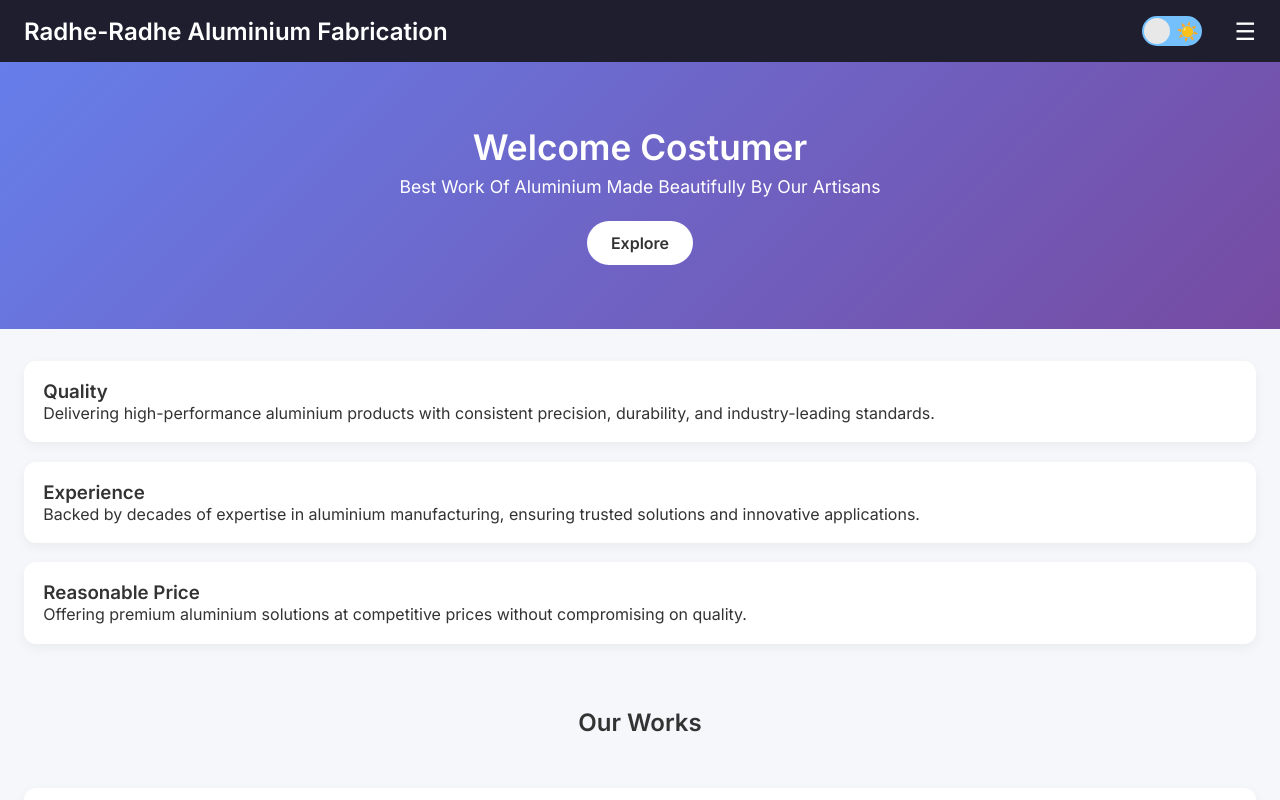
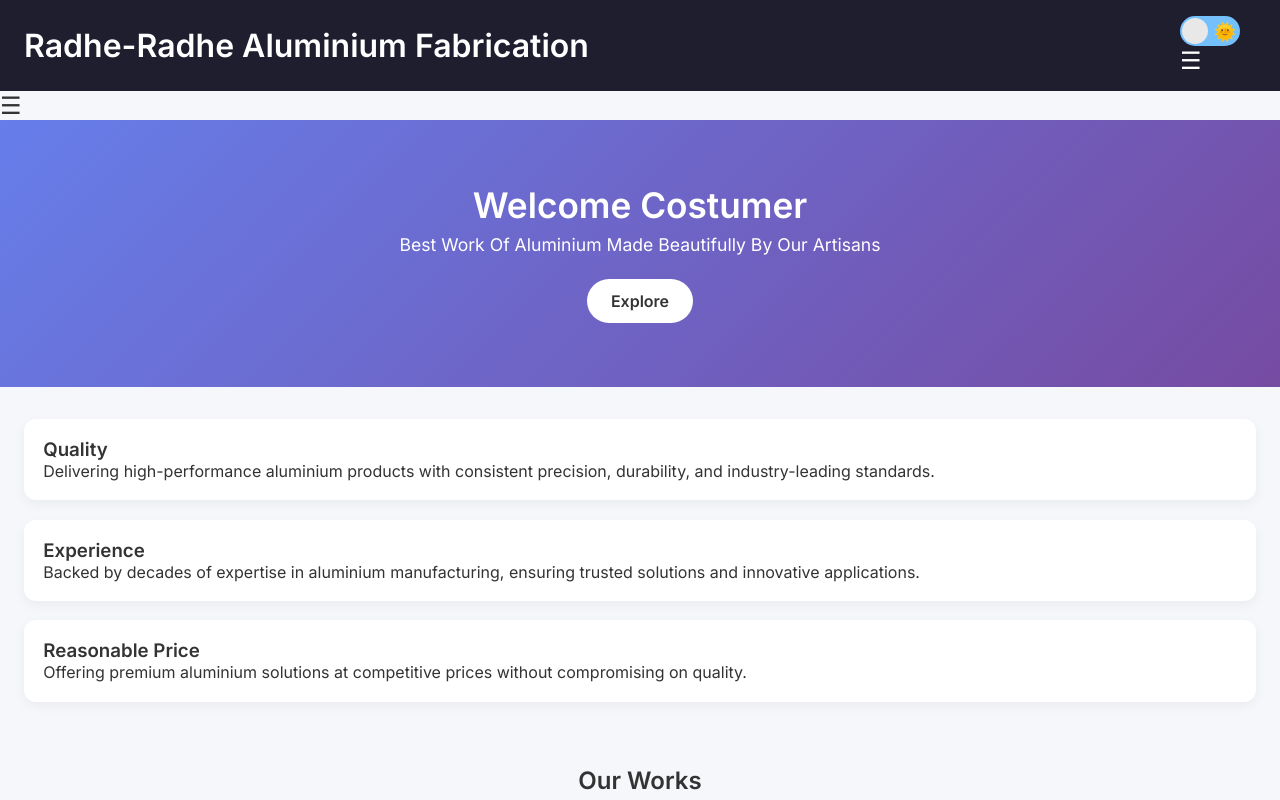
Before and after one commit to DARSHBHAU/Aluminium-Shop, a plain HTML site: page index.html in a window 1280 px wide. Shown: the top 800 px of the page. Drawn offline with Linux system fonts and the light colour scheme.

Commit message:
Update index.html

```diff
--- a/index.html
+++ b/index.html
@@ -11,15 +11,20 @@
 
   <!-- Navbar -->
 <header class="navbar">
-    <div class="logo"><a href="index.html">Radhe-Radhe Aluminium Fabrication</a></div>
+  <h1>Radhe-Radhe Aluminium Fabrication</h1>
+  <div class="right-controls">
     <label class="switch">
-  <input type="checkbox" class="input" id="themeToggle">
+      <input type="checkbox" id="themeToggle">
       <span class="slider">
-    <span class="icon sun">☀️</span>
+        <span class="icon sun">🌞</span>
         <span class="icon moon">🌙</span>
       </span>
     </label>
+    <span class="menu-icon" id="menu-toggle">&#9776;</span>
+  </div>
+</header>
 
+<header>
     <div class="menu-icon" id="menu-toggle">☰</div>
     <nav class="nav-links" id="nav-links">
       <a href="#features">Features</a>
```
Lines whose indentation alone changed are shown as unchanged.
